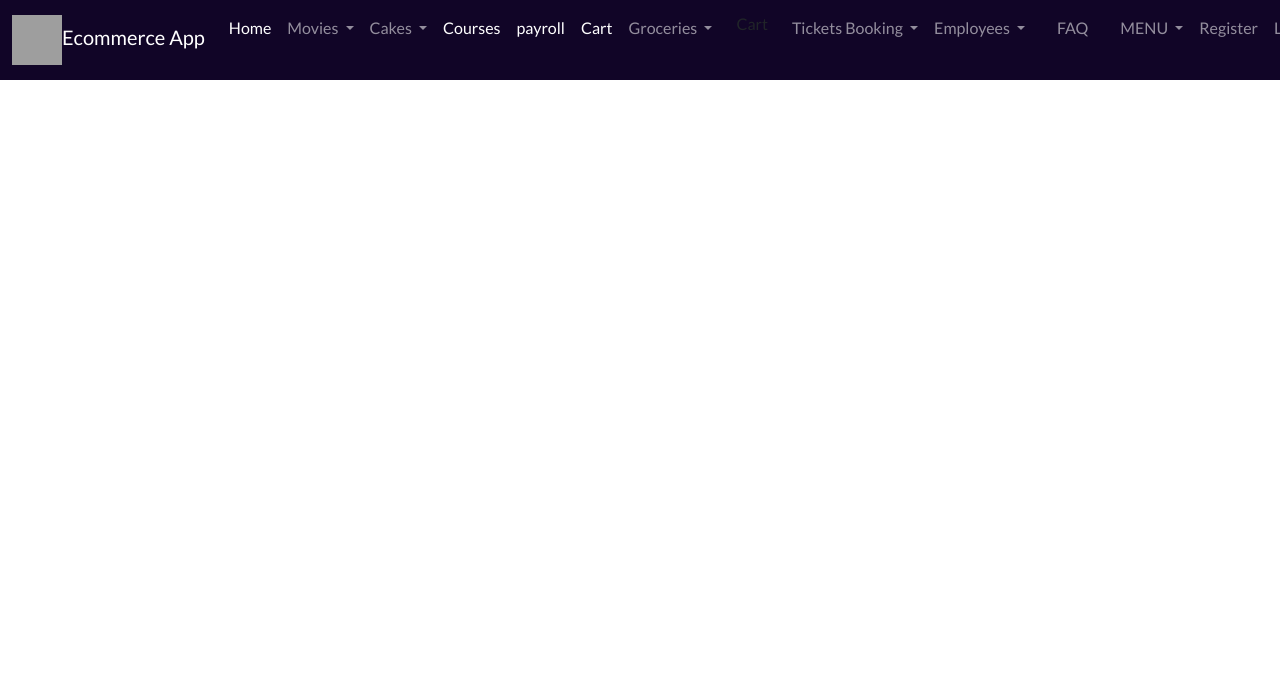
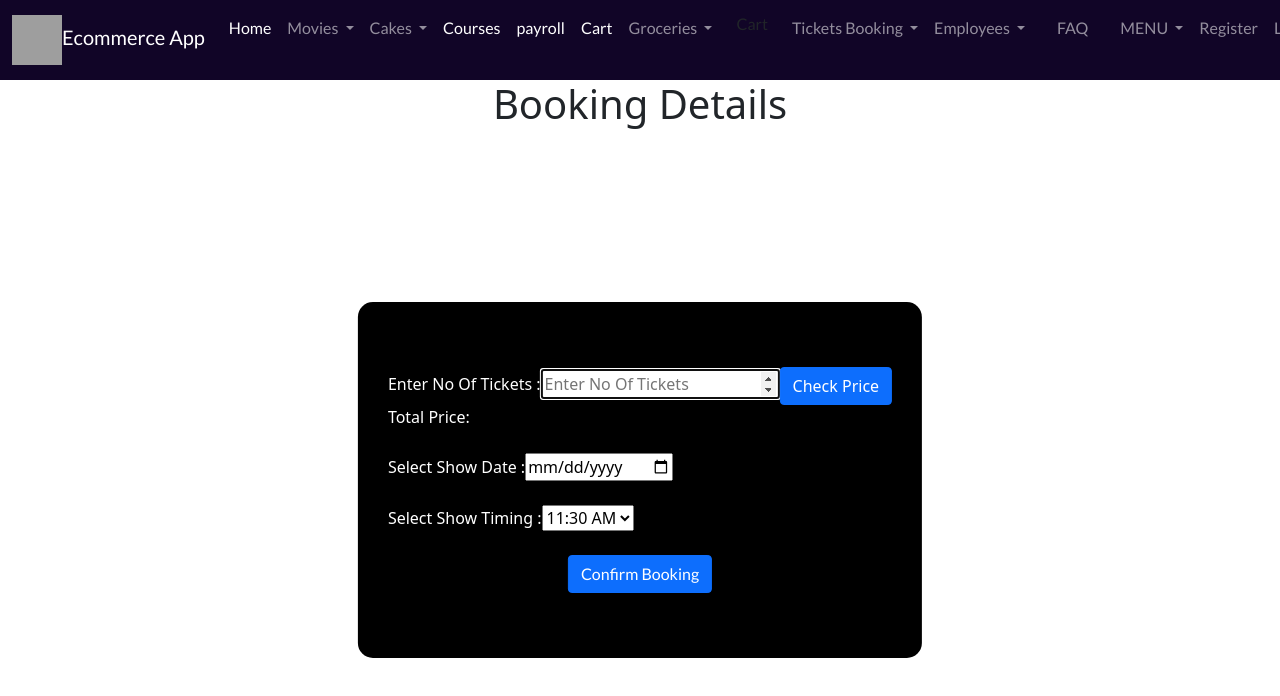
Before and after one commit to kv-b1-2022/ecommerceapp-angular, an Angular app: page /displaymovies/booking in a window 1280 px wide. Before the commit this address led to /. Shown: the top 696 px of the page. Built offline with nearby package versions, Linux system fonts and the light colour scheme; grey boxes are pictures that could not be loaded; some icons are missing.

Commit message:
added movie features

```diff
--- a/src/app/movies/add-movies/add-movies.component.html
+++ b/src/app/movies/add-movies/add-movies.component.html
@@ -24,7 +24,10 @@
             <input type="text" name="category" [(ngModel)]="category" placeholder="Enter Movie category" required>
         </div>
         <br>
-
+        <div>
+            <input type="image" name="category" [(ngModel)]="image" placeholder="Enter image name" required>
+        </div>
+<br>
         <button type="submit" class="btn btn-success" >Submit</button>
 
         <button type="Reset" class="btn btn-danger">Reset</button>
--- a/src/app/movies/add-movies/add-movies.component.ts
+++ b/src/app/movies/add-movies/add-movies.component.ts
@@ -14,6 +14,7 @@ export class AddMoviesComponent implements OnInit {
   language: any;
   location: any;
   category: any;
+  image:any;
 
 
   constructor(private http:HttpClient,private toastr:ToastrService) { }
--- /dev/null
+++ b/src/app/movies/booking/booking.component.css
@@ -0,0 +1,17 @@
+h1{
+    text-align: center;
+}
+.box{
+    background:black;
+    color:white;
+    top:60%;
+    left:50%;
+    position:absolute;
+    transform:translate(-50%,-50%);
+    box-sizing:border-box;
+    padding:65px 30px;
+    border-radius:15px;
+}
+.button{
+    text-align: center;
+}
--- /dev/null
+++ b/src/app/movies/booking/booking.component.html
@@ -0,0 +1,35 @@
+<h1>Booking Details</h1>
+<form>
+    <section class="box">
+        <div>
+            <label for="Tickets">Enter No Of Tickets : </label>
+
+            <input type="number" name="tickets" placeholder="Enter No Of Tickets"  [(ngModel)]="ticketsno"required autofocus>
+            <button type="button"  class="btn btn-primary" (click)="getTicketAmount()">Check Price</button>
+        </div>
+<div>
+        Total Price: {{amount}}
+
+    </div>
+    <br>
+        <div>
+            <label for="ShowDate">Select Show Date : </label>
+            <input type="date" name="date">
+        </div>
+        <br>
+        <div>
+            <label for="Timing">Select Show Timing :</label>
+            <select name="Timing" id="timing">
+                <option Value="morning">11:30 AM</option>
+                <option Value="afternoon">02:30 PM</option>
+                <option Value="night">06:30 PM</option>
+            </select>
+        </div>
+        <br>
+        <div class="button">
+            <a href="#" class="btn btn-primary" routerLink="booking">Confirm Booking</a>
+
+        </div>
+    </section>
+
+</form>
--- /dev/null
+++ b/src/app/movies/booking/booking.component.ts
@@ -0,0 +1,25 @@
+import { HttpClient } from '@angular/common/http';
+import { Component, OnInit } from '@angular/core';
+
+@Component({
+  selector: 'app-booking',
+  templateUrl: './booking.component.html',
+  styleUrls: ['./booking.component.css']
+})
+export class BookingComponent implements OnInit {
+  ticketsno!:any;
+  amount!:any;
+  noOftickets!:any;
+  constructor(private http:HttpClient) { }
+
+  ngOnInit(): void {
+  }
+
+
+getTicketAmount(){
+
+   this.amount = this.ticketsno * 120;
+
+  }
+
+}
--- a/src/app/movies/displaymovies/displaymovies.component.html
+++ b/src/app/movies/displaymovies/displaymovies.component.html
@@ -1,4 +1,17 @@
-
+<div id="carouselExampleSlidesOnly" class="carousel slide" data-bs-ride="carousel" >
+  <div class="carousel-inner" style="align-self: start;height: 500px; width: 1300px;" >
+    <div class="carousel-item active">
+      <img src="https://i0.wp.com/www.socialnews.xyz/wp-content/uploads/2021/12/06/NTR-Jr-and-Ram-Charan-HD-Stills-and-posters-from-RRR-Movie--scaled.jpg?quality=80&zoom=1&ssl=1" class="d-block w-100" alt=" Will UPDATES SOON ">
+    </div>
+    <div class="carousel-item">
+      <img src="https://resize.indiatvnews.com/en/resize/newbucket/715_-/2022/05/doctor-strange-mom-1651823165.jpg" class="d-block w-100" alt=" WE CONNECTED WITH YOU">
+    </div>
+    <div class="carousel-item">
+      <img src="https://www.thebulletintime.com/wp-content/uploads/2021/03/The-Grey-Man-1.jpg" class="d-block w-100" alt="TASTE OUR FOOD FEEL EVER SMILE">
+    </div>
+  </div>
+</div>
+<br>
 <div class="row row-cols-1 row-cols-md-4 g-4">
     <div class="col-4" *ngFor="let movie of movies;">
      <div class="card" style="width: 18rem;">
@@ -9,7 +22,7 @@
       <h5 class="card-title">{{movie.category}}</h5>
       <h5 class="card-title">{{movie.language}}</h5>
       <p class="card-text"></p>
-      <a href="#" class="btn btn-primary">Book Now</a>
+      <a href="#" class="btn btn-primary" routerLink="booking">Book Now</a>
     </div>
   </div>
 </div>
--- a/src/app/movies/movies-routing.module.ts
+++ b/src/app/movies/movies-routing.module.ts
@@ -1,13 +1,17 @@
 import { NgModule } from '@angular/core';
 import { RouterModule, Routes } from '@angular/router';
 import { AddMoviesComponent } from './add-movies/add-movies.component';
+import { BookingComponent } from './booking/booking.component';
 import { DisplaymoviesComponent } from './displaymovies/displaymovies.component';
 import { MovielistComponent } from './movielist/movielist.component';
+import { UpdateMovieComponent } from './update-movie/update-movie.component';
 
 const routes: Routes = [
   {path:'movielist',component:MovielistComponent},
   {path:'add-movie',component:AddMoviesComponent},
-  {path:'displaymovies',component:DisplaymoviesComponent}
+  {path:'displaymovies',component:DisplaymoviesComponent},
+  {path:'displaymovies/booking',component:BookingComponent},
+  {path:'update-movie/:id',component:UpdateMovieComponent}
 
 ];
 
--- a/src/app/movies/movies.module.ts
+++ b/src/app/movies/movies.module.ts
@@ -7,10 +7,12 @@ import { AddMoviesComponent } from './add-movies/add-movies.component';
 import { FormsModule, ReactiveFormsModule } from '@angular/forms';
 import { HttpClientModule } from '@angular/common/http';
 import { DisplaymoviesComponent } from './displaymovies/displaymovies.component';
+import { BookingComponent } from './booking/booking.component';
+import { UpdateMovieComponent } from './update-movie/update-movie.component';
 
 
 @NgModule({
-  declarations: [MovielistComponent,AddMoviesComponent,DisplaymoviesComponent],
+  declarations: [MovielistComponent,AddMoviesComponent,DisplaymoviesComponent,BookingComponent,UpdateMovieComponent],
   imports: [
     CommonModule,
     MoviesRoutingModule,
--- /dev/null
+++ b/src/app/movies/update-movie/update-movie.component.css
@@ -0,0 +1,11 @@
+.box{
+    background:black;
+    color:red;
+    top:62%;
+    left:50%;
+    position:absolute;
+    transform:translate(-50%,-50%);
+    box-sizing:border-box;
+    padding:65px 30px;
+    border-radius:15px;
+}
--- /dev/null
+++ b/src/app/movies/update-movie/update-movie.component.html
@@ -0,0 +1,37 @@
+<form (ngSubmit)="updateMovie()" ngNativeValidate>
+    <section class="box">
+        <div>
+            <input type="text" name="movieName" [(ngModel)]="movies.movieName" placeholder="Enter the MovieName" required autofocus>
+        </div>
+        <br>
+        <div>
+            <input type="number" name="ticketPrice" [(ngModel)]="movies.ticketPrice" placeholder="Enter movie TicketPrice " required>
+        </div>
+        <br>
+        <div>
+            <input type="number" name="ratings" [(ngModel)]="movies.ratings" placeholder="Enter Movie Rating" required>
+        </div>
+        <br>
+        <div>
+            <input type="text" name="location" [(ngModel)]="movies.location" placeholder="Enter the location" required>
+        </div>
+        <br>
+        <div>
+            <input type="text" name="language" [(ngModel)]="movies.language" placeholder="Enter Movie Language" required>
+        </div>
+        <br>
+        <div>
+            <input type="text" name="category" [(ngModel)]="movies.category" placeholder="Enter Movie category" required>
+        </div>
+        <br>
+        <div>
+            <input type="images" name="image" [(ngModel)]="movies.image" placeholder="Enter image name" required>
+        </div>
+        <br>
+
+        <button type="submit" class="btn btn-primary" >Update</button>
+
+
+
+    </section>
+</form>
--- /dev/null
+++ b/src/app/movies/update-movie/update-movie.component.ts
@@ -0,0 +1,34 @@
+import { HttpClient } from '@angular/common/http';
+import { Component, OnInit } from '@angular/core';
+import { ActivatedRoute } from '@angular/router';
+import { ToastrService } from 'ngx-toastr';
+
+@Component({
+  selector: 'app-update-movie',
+  templateUrl: './update-movie.component.html',
+  styleUrls: ['./update-movie.component.css']
+})
+export class UpdateMovieComponent implements OnInit {
+  id: any;
+  movies:any;
+
+  constructor(private http:HttpClient,private toastr:ToastrService,private route:ActivatedRoute ) { this.id=this.route.snapshot.params["id"];}
+
+  ngOnInit(): void {
+    this.getMovies();
+  }
+  getMovies(){
+    const url="http://localhost:9001/movies/findById/"+this.id;
+    this.http.get(url).subscribe(res=>{
+      this.movies=res;
+    })
+  }
+  updateMovie(){
+    console.log(this.movies);
+    const url="http://localhost:9001/movies/update/"+this.id;
+    this.http.put(url,this.movies).subscribe(res=>{
+      this.toastr.success('updated');
+    })
+  }
+
+}
```
Also changed, not shown: 2 other files (tests, documents, lock files or other folders).
